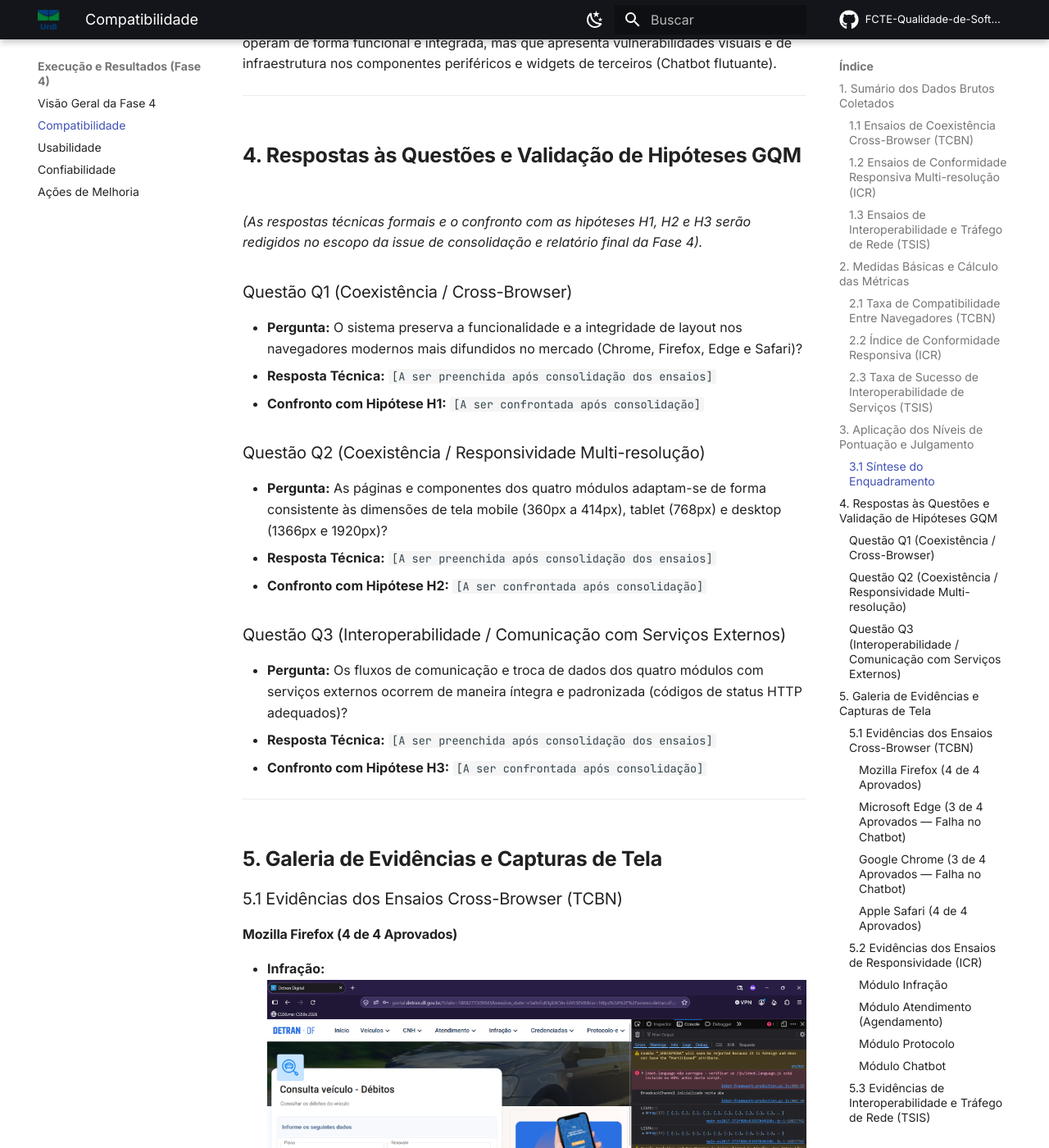
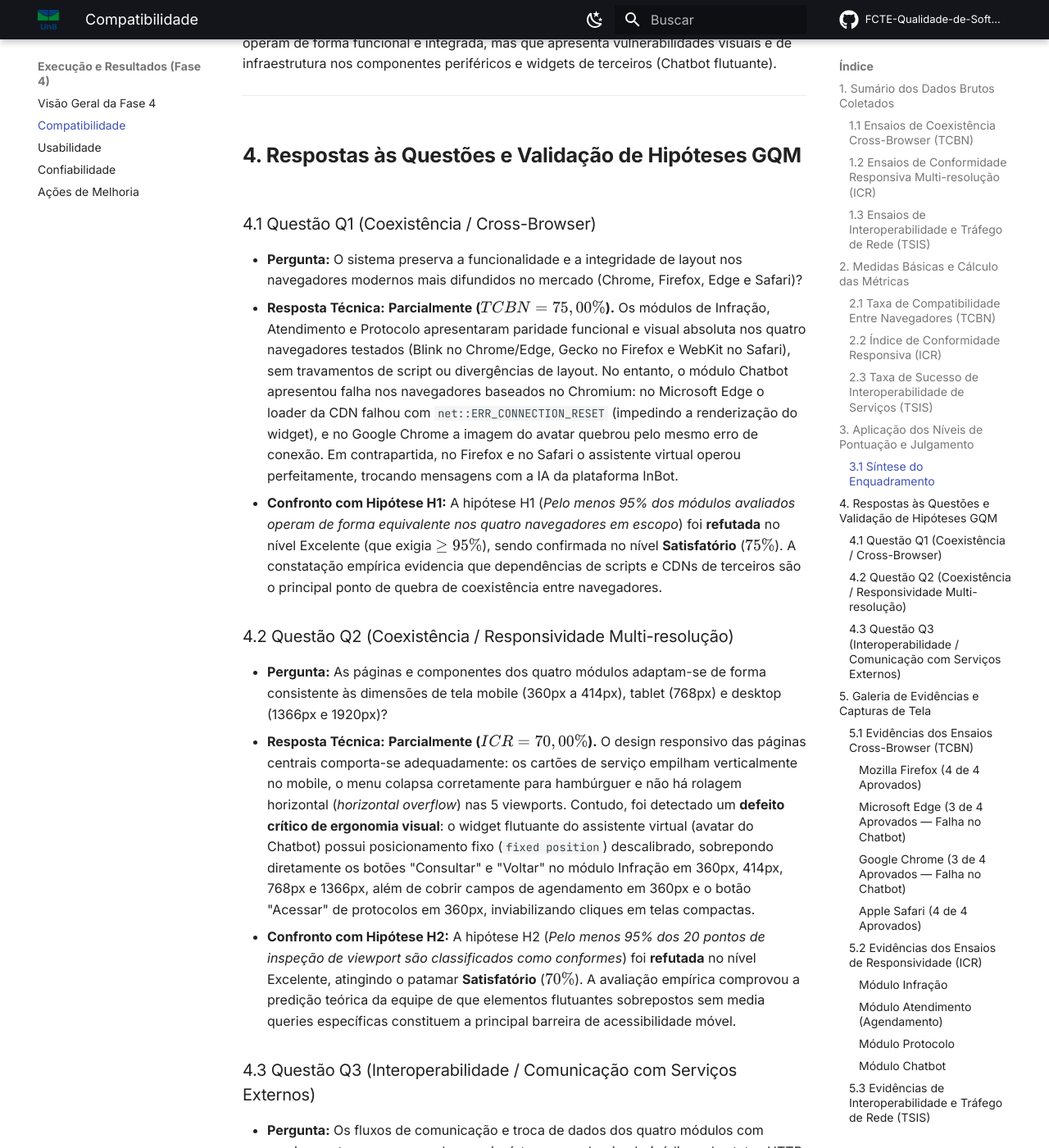
Before and after one commit to FCTE-Qualidade-de-Software-1/2026-2_T02_KAY_MCNULTY, an MkDocs documentation site: the page built from docs/fase4/compatibilidade.md, in a window 1280 px wide and 1400 px high, scrolled down 5024 px. Shown: the whole window at 82% size. Built offline with MkDocs 1.6.1 and Material for MkDocs 9.7.7, drawn with Linux system fonts in a browser that asks for light colours; comment, search, counter and statistics services are not loaded; some of the changed text lies outside the part shown.

Commit message:
docs(fase4): responde questoes gqm e valida hipoteses com dados empiricos
- Responde questoes de pesquisa Q1 (Cross-Browser), Q2 (Responsividade) e Q3 (Interoperabilidade)
- Confronta hipoteses H1, H2 e H3 indicando refutacao de nivel Excelente e confirmacao em Satisfatorio
- Detalha anomalias de sobreposicao de avatar fixo e falhas de conexao em CDN externa

Co-authored-by: Nicole Jovita Fernandes <nicolejovitafernandes@gmail.com>

```diff
--- a/docs/fase4/compatibilidade.md
+++ b/docs/fase4/compatibilidade.md
@@ -123,22 +123,20 @@ Todas as três métricas da característica de Compatibilidade enquadraram-se un
 
 ## 4. Respostas às Questões e Validação de Hipóteses GQM
 
-*(As respostas técnicas formais e o confronto com as hipóteses H1, H2 e H3 serão redigidos no escopo da issue de consolidação e relatório final da Fase 4).*
+### 4.1 Questão Q1 (Coexistência / Cross-Browser)
+* **Pergunta:** O sistema preserva a funcionalidade e a integridade de layout nos navegadores modernos mais difundidos no mercado (Chrome, Firefox, Edge e Safari)?
+* **Resposta Técnica:** **Parcialmente ($TCBN = 75,00\%$).** Os módulos de Infração, Atendimento e Protocolo apresentaram paridade funcional e visual absoluta nos quatro navegadores testados (Blink no Chrome/Edge, Gecko no Firefox e WebKit no Safari), sem travamentos de script ou divergências de layout. No entanto, o módulo Chatbot apresentou falha nos navegadores baseados no Chromium: no Microsoft Edge o loader da CDN falhou com `net::ERR_CONNECTION_RESET` (impedindo a renderização do widget), e no Google Chrome a imagem do avatar quebrou pelo mesmo erro de conexão. Em contrapartida, no Firefox e no Safari o assistente virtual operou perfeitamente, trocando mensagens com a IA da plataforma InBot.
+* **Confronto com Hipótese H1:** A hipótese H1 (*Pelo menos 95% dos módulos avaliados operam de forma equivalente nos quatro navegadores em escopo*) foi **refutada** no nível Excelente (que exigia $\ge 95\%$), sendo confirmada no nível **Satisfatório** ($75\%$). A constatação empírica evidencia que dependências de scripts e CDNs de terceiros são o principal ponto de quebra de coexistência entre navegadores.
 
-### Questão Q1 (Coexistência / Cross-Browser)
-* **Pergunta:** O sistema preserva a funcionalidade e a integridade de layout nos navegadores modernos mais difundidos no mercado (Chrome, Firefox, Edge e Safari)?
-* **Resposta Técnica:** `[A ser preenchida após consolidação dos ensaios]`
-* **Confronto com Hipótese H1:** `[A ser confrontada após consolidação]`
+### 4.2 Questão Q2 (Coexistência / Responsividade Multi-resolução)
+* **Pergunta:** As páginas e componentes dos quatro módulos adaptam-se de forma consistente às dimensões de tela mobile (360px a 414px), tablet (768px) e desktop (1366px e 1920px)?
+* **Resposta Técnica:** **Parcialmente ($ICR = 70,00\%$).** O design responsivo das páginas centrais comporta-se adequadamente: os cartões de serviço empilham verticalmente no mobile, o menu colapsa corretamente para hambúrguer e não há rolagem horizontal (*horizontal overflow*) nas 5 viewports. Contudo, foi detectado um **defeito crítico de ergonomia visual**: o widget flutuante do assistente virtual (avatar do Chatbot) possui posicionamento fixo (`fixed position`) descalibrado, sobrepondo diretamente os botões "Consultar" e "Voltar" no módulo Infração em 360px, 414px, 768px e 1366px, além de cobrir campos de agendamento em 360px e o botão "Acessar" de protocolos em 360px, inviabilizando cliques em telas compactas.
+* **Confronto com Hipótese H2:** A hipótese H2 (*Pelo menos 95% dos 20 pontos de inspeção de viewport são classificados como conformes*) foi **refutada** no nível Excelente, atingindo o patamar **Satisfatório** ($70\%$). A avaliação empírica comprovou a predição teórica da equipe de que elementos flutuantes sobrepostos sem media queries específicas constituem a principal barreira de acessibilidade móvel.
 
-### Questão Q2 (Coexistência / Responsividade Multi-resolução)
-* **Pergunta:** As páginas e componentes dos quatro módulos adaptam-se de forma consistente às dimensões de tela mobile (360px a 414px), tablet (768px) e desktop (1366px e 1920px)?
-* **Resposta Técnica:** `[A ser preenchida após consolidação dos ensaios]`
-* **Confronto com Hipótese H2:** `[A ser confrontada após consolidação]`
-
-### Questão Q3 (Interoperabilidade / Comunicação com Serviços Externos)
+### 4.3 Questão Q3 (Interoperabilidade / Comunicação com Serviços Externos)
 * **Pergunta:** Os fluxos de comunicação e troca de dados dos quatro módulos com serviços externos ocorrem de maneira íntegra e padronizada (códigos de status HTTP adequados)?
-* **Resposta Técnica:** `[A ser preenchida após consolidação dos ensaios]`
-* **Confronto com Hipótese H3:** `[A ser confrontada após consolidação]`
+* **Resposta Técnica:** **Sim, em nível satisfatório ($TSIS = 83,33\%$).** O monitoramento passivo de rede atestou alta estabilidade nos serviços centrais de governo: a integração com o barramento Gov.br (Selos de confiabilidade), consultas veiculares, carregamento de habilitação e autenticações hCaptcha responderam com 100% de sucesso e códigos `HTTP 200 OK`. As deduções pontuais derivaram de: (1) bloqueio de conexão na CDN do Chatbot (`net::ERR_CONNECTION_RESET`), e (2) retorno de código `HTTP 422 (Unprocessable Content)` na consulta processual com dado sintético inexistente no Protocolo, que embora represente um código de erro de cliente, foi absorvido e tratado pela interface com modal amigável ao cidadão.
+* **Confronto com Hipótese H3:** A hipótese H3 (*Pelo menos 98% das requisições monitoradas retornam status HTTP 2xx ou 3xx válido*) foi **refutada** para o nível Excelente e confirmada no nível **Satisfatório** ($83,33\%$), comprovando a robustez dos barramentos estatais e a necessidade de contingência para microsserviços terceirizados.
 
 ---
 
```
